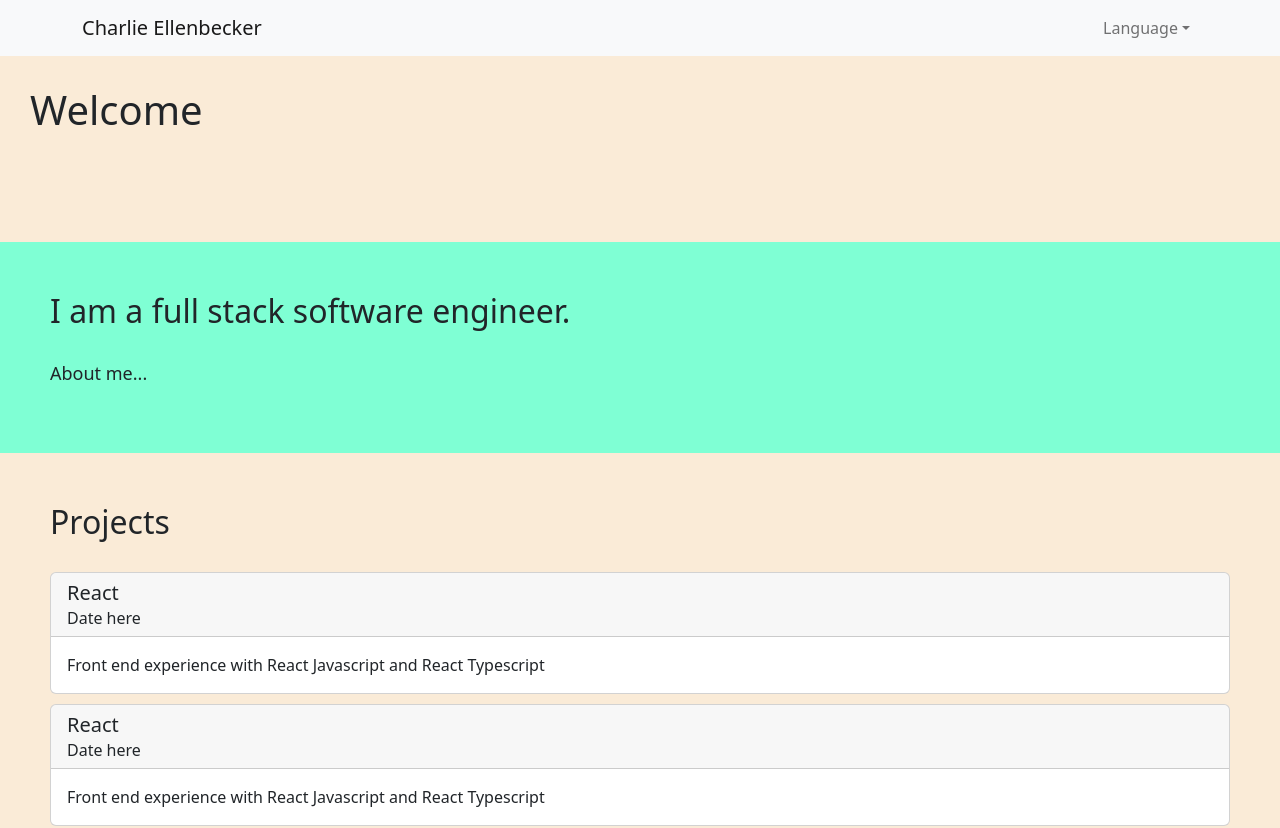
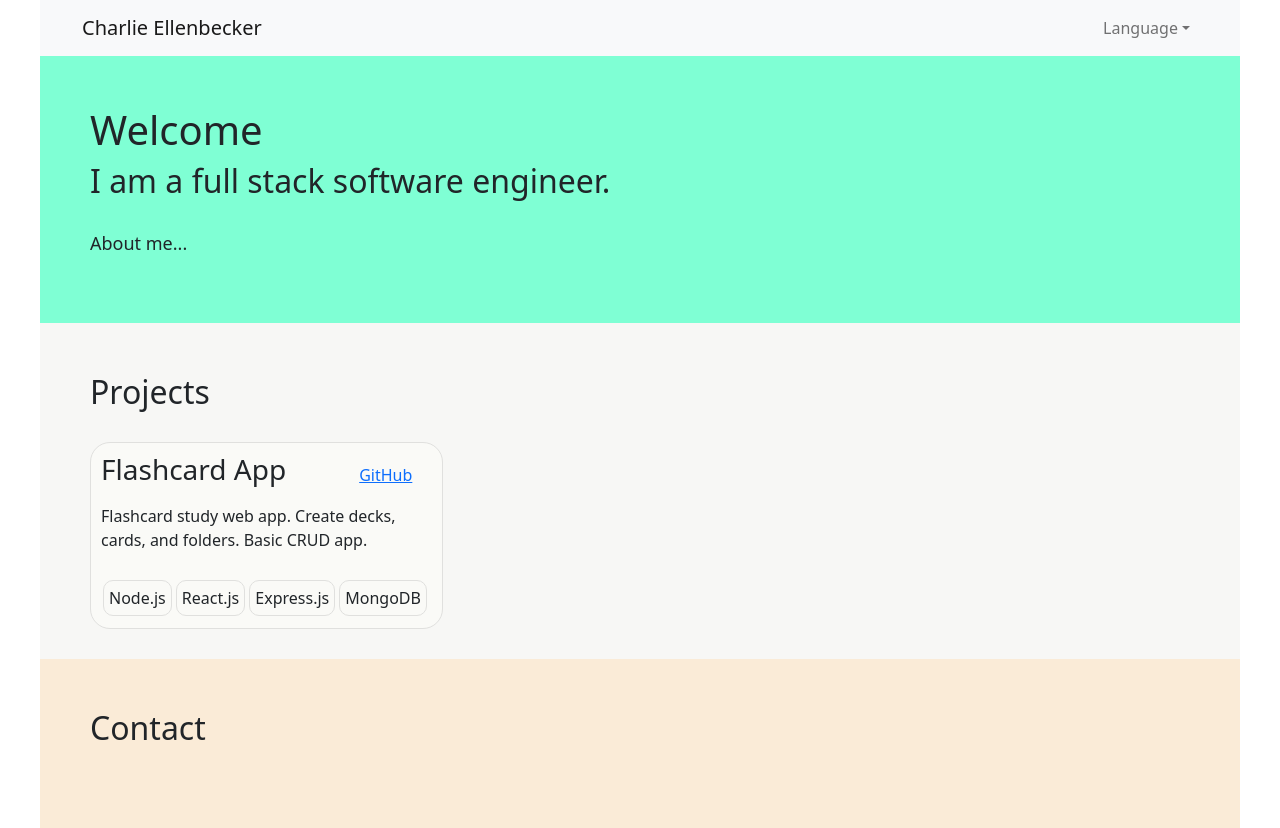
Before and after one commit to CharlieEllenbecker/Portfolio, a React (Create React App) app: page / in a window 1280 px wide. Shown: the top 828 px of the page. Built offline with nearby package versions, Linux system fonts and the light colour scheme.

Commit message:
messing with html and css

```diff
--- a/public/assets/locales/en/translation.json
+++ b/public/translations/en/translation.json
@@ -4,5 +4,7 @@
     "welcome": "Welcome",
     "about": "I am a full stack software engineer.",
     "about_paragraph": "About me...",
-    "projects": "Projects"
+    "projects": "Projects",
+    "project-title-one": "Flashcard App",
+    "project-description-one": "Flashcard study web app. Create decks, cards, and folders. Basic CRUD app."
 }
--- a/src/Components/Contact.tsx
+++ b/src/Components/Contact.tsx
@@ -3,7 +3,7 @@ import '../styles.css'
 
 const Contact = () => {
   return (
-    <div className="contact">
+    <div id="contact">
       <div className="title">
         <h2>
           Contact
--- a/src/Components/Dashboard.tsx
+++ b/src/Components/Dashboard.tsx
@@ -6,17 +6,15 @@ const Dashboard = () => {
   const { t } = useTranslation()
 
   return (
-    <div className="dashboard">
-      <div className="welcome">
+    <div id="dashboard">
+      <div id="about">
         <h1>
           {t('welcome')}
         </h1>
-      </div>
-      <div className="about">
         <h2 className="title">
           {t('about')}
         </h2>
-        <p className="about-paragraph">
+        <p id="about-paragraph">
           {t('about_paragraph')}
         </p>
       </div>
--- a/src/Components/Portfolio.tsx
+++ b/src/Components/Portfolio.tsx
@@ -4,15 +4,17 @@ import NavbarHeader from './NavbarHeader'
 import Projects from './Projects'
 import Resources from './Resources'
 
+import '../styles.css'
+
 const Portfolio = () => {
   return (
-    <>
+    <div id="portfolio">
       <NavbarHeader />
       <Dashboard />
       <Projects />
-      <Resources />
+      {/* <Resources /> */}
       <Contact />
-    </>
+    </div>
   )
 }
 
--- a/src/Components/Project.tsx
+++ b/src/Components/Project.tsx
@@ -1,26 +1,41 @@
-import Card from 'react-bootstrap/Card'
+import { useTranslation } from 'react-i18next'
+import Tag from './Tag';
+
+interface Tag {
+  name: string
+}
 
 interface ProjectProps {
-  title: string,
-  subTitle: string,
-  text: string
+  titleRef: string,
+  descriptionRef: string,
+  link: string,
+  tags: Array<Tag>
 }
 
-// { title, subTitle, text }: ProjectProps
+const Project = ({ titleRef, descriptionRef, link, tags }: ProjectProps) => {
+  const { t } = useTranslation();
 
-const Project = () => {
   return (
-    <Card className="project">
-      <Card.Header>
-        <Card.Title>React</Card.Title>
-        <Card.Subtitle>Date here</Card.Subtitle>
-      </Card.Header>
-      <Card.Body>
-        <Card.Text>
-          Front end experience with React Javascript and React Typescript
-        </Card.Text>
-      </Card.Body>
-    </Card>
+    <div className="project">
+      <div className="project-header">
+        <div className="project-title">
+          <h3>
+            {t(titleRef)}
+          </h3>
+        </div>
+        <div className="project-link">
+          <a href={link} target="_blank" rel="noopener noreferrer">GitHub</a>
+        </div>
+      </div>
+      <div className="project-description">
+        <p>
+          {t(descriptionRef)}
+        </p>
+      </div>
+      <div className="tags">
+        {tags.map(t => <Tag name={t.name} />)}
+      </div>
+    </div>
   )
 }
 
--- a/src/Components/Projects.tsx
+++ b/src/Components/Projects.tsx
@@ -1,5 +1,6 @@
 import { useTranslation } from "react-i18next"
 
+import projects from '../assets/projects.json'
 import '../styles.css'
 import Project from './Project'
 
@@ -7,15 +8,12 @@ const Projects = () => {
   const { t } = useTranslation()
 
   return (
-    <div className="projects">
+    <div id="project-section">
       <h2 className="title">
         {t('projects')}
       </h2>
-      <div>
-        <Project />
-        <Project />
-        <Project />
-        <Project />
+      <div id="projects">
+        {projects.map(p => <Project titleRef={p.titleRef} descriptionRef={p.descriptionRef} link={p.link} tags={p.tags} />)}
       </div>
     </div>
   )
--- a/src/Components/Resources.tsx
+++ b/src/Components/Resources.tsx
@@ -3,11 +3,12 @@ import '../styles.css'
 
 const Resources = () => {
   return (
-    <div className="resources">
+    <div id="resources">
       <div className="title">
         <h2>
           Resources
         </h2>
+
       </div>
     </div>
   )
--- /dev/null
+++ b/src/Components/Tag.tsx
@@ -0,0 +1,14 @@
+
+interface tagProps {
+  name: string
+}
+
+const Tag = ({ name }: tagProps) => {
+  return (
+    <div className="tag">
+      {name}
+    </div>
+  )
+}
+
+export default Tag
--- /dev/null
+++ b/src/assets/projects.json
@@ -0,0 +1,21 @@
+[
+  {
+    "titleRef": "project-title-one",
+    "descriptionRef": "project-description-one",
+    "link": "https://github.com/CharlieEllenbecker/Flashcard-App",
+    "tags": [
+      {
+        "name": "Node.js"
+      },
+      {
+        "name": "React.js"
+      },
+      {
+        "name": "Express.js"
+      },
+      {
+        "name": "MongoDB"
+      }
+    ]
+  }
+]
--- a/src/index.tsx
+++ b/src/index.tsx
@@ -18,7 +18,7 @@ i18next
       order: ['path', 'navigator']
     },
     backend: {
-      loadPath: '/assets/locales/{{lng}}/translation.json'
+      loadPath: '/translations/{{lng}}/translation.json'
     }
   })
 
--- a/src/styles.css
+++ b/src/styles.css
@@ -1,16 +1,12 @@
+#root {
+
+}
+
 .title {
   margin-bottom: 30px;
 }
 
-.welcome {
-  padding-left: 30px;
-  padding-right: 30px;
-  padding-top: 30px;
-  padding-bottom: 100px;
-  background-color: antiquewhite;
-}
-
-.about {
+#about {
   padding-left: 50px;
   padding-right: 50px;
   padding-top: 50px;
@@ -18,24 +14,76 @@
   background-color: aquamarine;
 }
 
-.about-paragraph {
+#about-paragraph {
   font-size: large;
 }
 
-.projects {
+#project-section {
   padding-left: 50px;
   padding-right: 50px;
   padding-top: 50px;
-  padding-bottom: 10px;
-  background-color: antiquewhite;
+  padding-bottom: 30px;
+  background-color: #f7f7f5;
+}
+
+#projects {
+  display: grid;
+  justify-items: auto;
+  grid-gap: 20px;
+	grid-template-columns: repeat(auto-fill, minmax(18rem, 1fr));
+	grid-template-rows: 1fr;
 }
 
 .project {
-  margin-top: 10px;
+  display: flex;
+  flex-grow: 1;
+  flex-direction: column;
+  padding: 10px;
+  min-height: 100px;
+  border-width: 1px;
+  border-style: solid;
+  border-radius: 20px;
+  border-color: #e0e0de;
+  background-color: #fafaf7;
+}
+
+.project-header {
+  display: flex;
+  flex-wrap: wrap;
   margin-bottom: 10px;
 }
 
-.resources {
+.project-title {
+  padding-right: 10px;
+}
+
+.project-link {
+  margin-left: auto;
+  margin-top: 10px;
+  margin-right: 20px;
+}
+
+.project-description {
+  margin-bottom: 10px;
+}
+
+.tags {
+  display: flex;
+  flex-wrap: wrap;
+}
+
+.tag {
+  padding: 5px;
+  margin: 2px;
+  width: max-content;
+  border-width: 1px;
+  border-style: solid;
+  border-radius: 10px;
+  border-color: #e0e0de;
+  background-color: #fafaf7;
+}
+
+#resources {
   padding-left: 50px;
   padding-right: 50px;
   padding-top: 50px;
@@ -43,10 +91,47 @@
   background-color: aquamarine;
 }
 
-.contact {
+#contact {
   padding-left: 50px;
   padding-right: 50px;
   padding-top: 50px;
   padding-bottom: 50px;
   background-color: antiquewhite;
 }
+
+/* Breakpoints */
+
+@media (min-width: 576px) {
+  #portfolio {
+    max-width: 576px;
+    margin: 0px auto;
+  }
+}
+
+@media (min-width: 768px) {
+  #portfolio {
+    max-width: 768px;
+    margin: 0px auto;
+  }
+}
+
+@media (min-width: 992px) {
+  #portfolio {
+    max-width: 992px;
+    margin: 0px auto;
+  }
+}
+
+@media (min-width: 1200px) {
+  #portfolio {
+    max-width: 1200px;
+    margin: 0px auto;
+  }
+}
+
+@media (min-width: 1400px) {
+  #portfolio {
+    max-width: 1400px;
+    margin: 0px auto;
+  }
+}
```
Also changed, not shown: public/translations/ja/translation.json (renamed from public/assets/locales/ja/translation.json).
